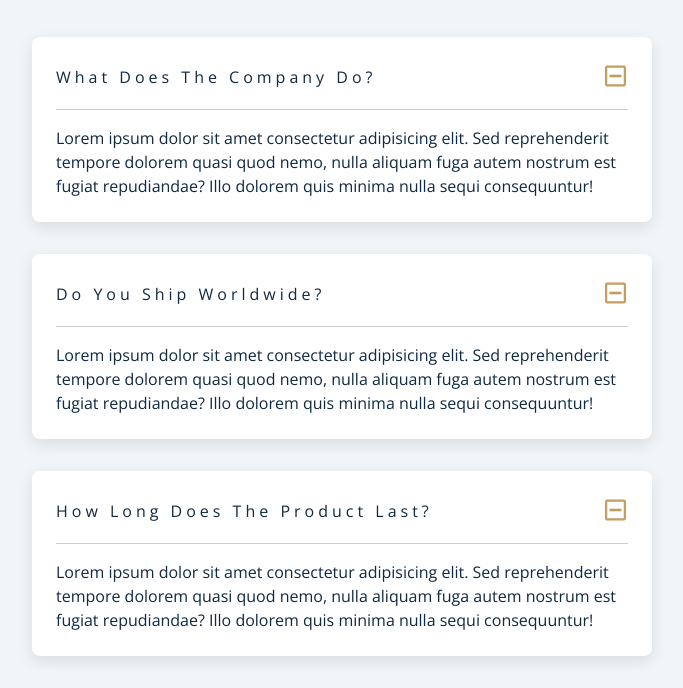
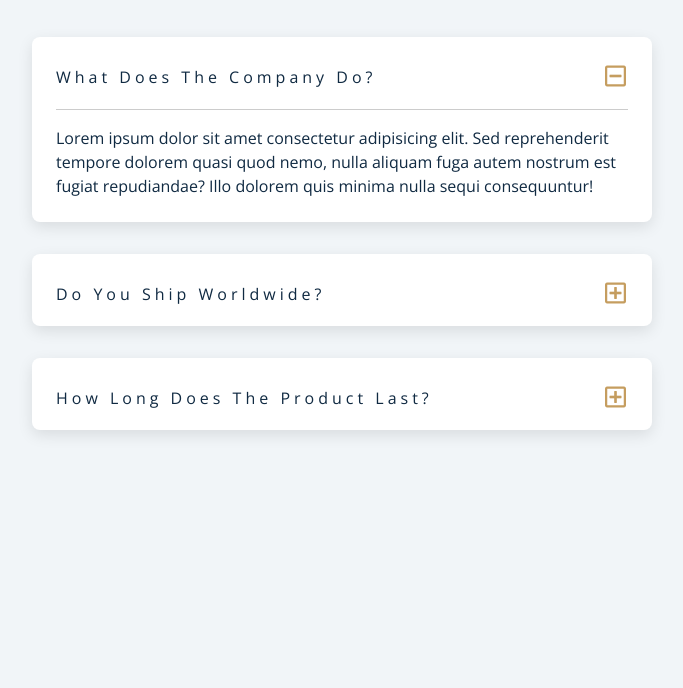
Before and after one commit to missbaah/questions-project, a plain HTML site: page index.html in a window 1280 px wide. Both pictures are taken after a click on the button 913 px from the left and 264 px from the top of the page. Shown: the part 187-875 px from the top of the page, without its empty margins (298-981 px from the left). After the commit the page ends 800 px from the top, so only its background shows below. Drawn offline with nearby package versions, Linux system fonts and the light colour scheme.

Commit message:
add JS functionality

```diff
--- a/app.js
+++ b/app.js
@@ -1,15 +1,33 @@
-//using selectors inside the element
 // traversing the dom
 
-displayBtn = document.querySelector(".question-btn");
-plusSign = document.querySelector(".plus-icon");
-minusSign = document.querySelector(".minus-icon");
-qtn = document.querySelectorAll(".question");
+displayBtns = document.querySelectorAll(".question-btn");
+const questions = document.querySelectorAll(".question");
 
-console.log(displayBtn);
-
-displayBtn.addEventListener("click", () => {
-  qtn.forEach((e) => {
-    e.classList.add("show-text");
+displayBtns.forEach((btn) => {
+  btn.addEventListener("click", (e) => {
+    const question = e.currentTarget.parentElement.parentElement;
+    // console.log(question);
+    question.classList.toggle("show-text");
+    questions.forEach((element) => {
+      if (element !== question) {
+        element.classList.remove("show-text");
+      }
+    });
   });
 });
+
+//using selectors inside the element
+
+// const questions = document.querySelectorAll(".question");
+
+// questions.forEach((qtn) => {
+//   const btn = qtn.querySelector(".question-btn");
+//   btn.addEventListener("click", () => {
+//     questions.forEach((e) => {
+//       if (e !== qtn) {
+//         e.classList.remove("show-text");
+//       }
+//     });
+//     qtn.classList.toggle("show-text");
+//   });
+// });
--- a/styles.css
+++ b/styles.css
@@ -230,7 +230,7 @@ Questions
 .question-text p {
   margin-bottom: 0;
 }
-/* hide text */
+
 .question-text {
   display: none;
 }
```
